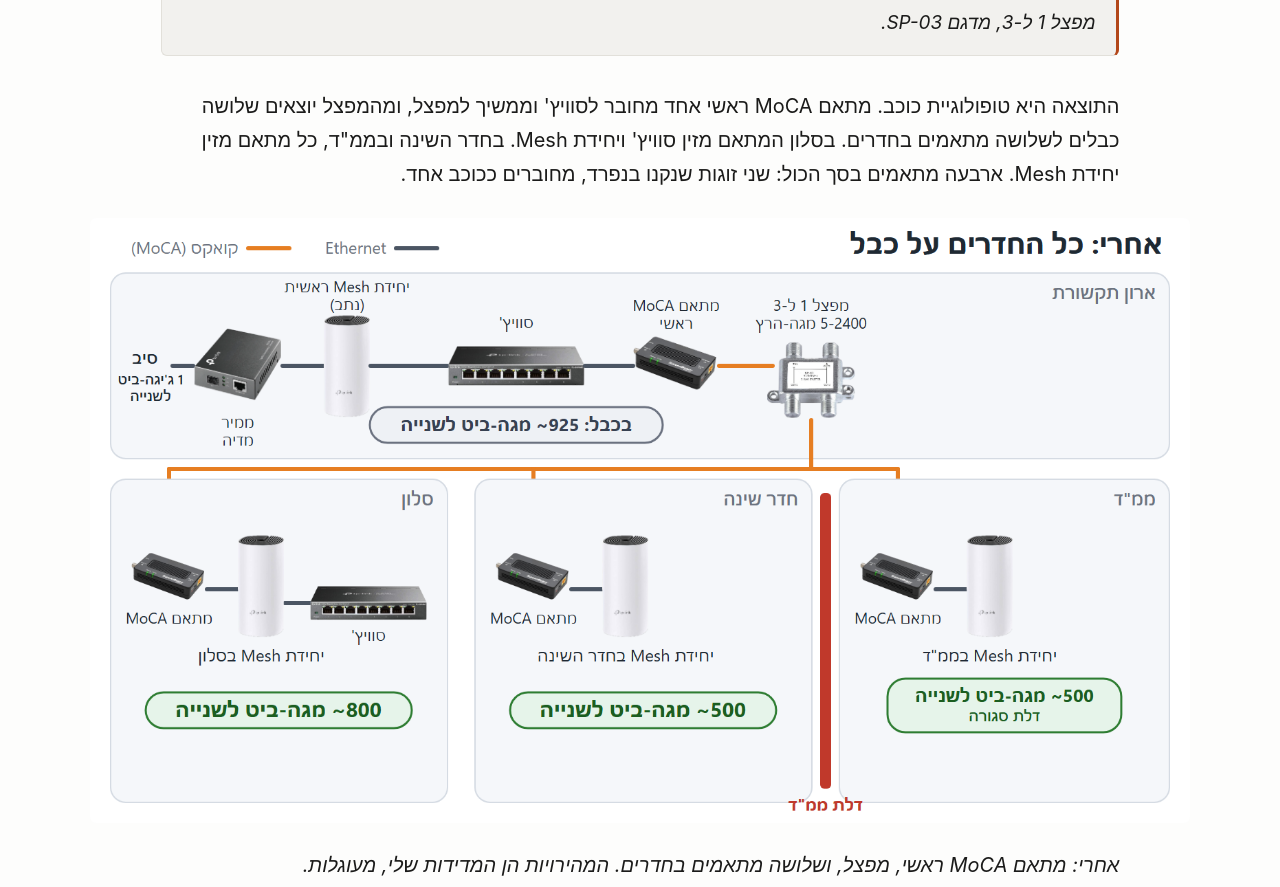
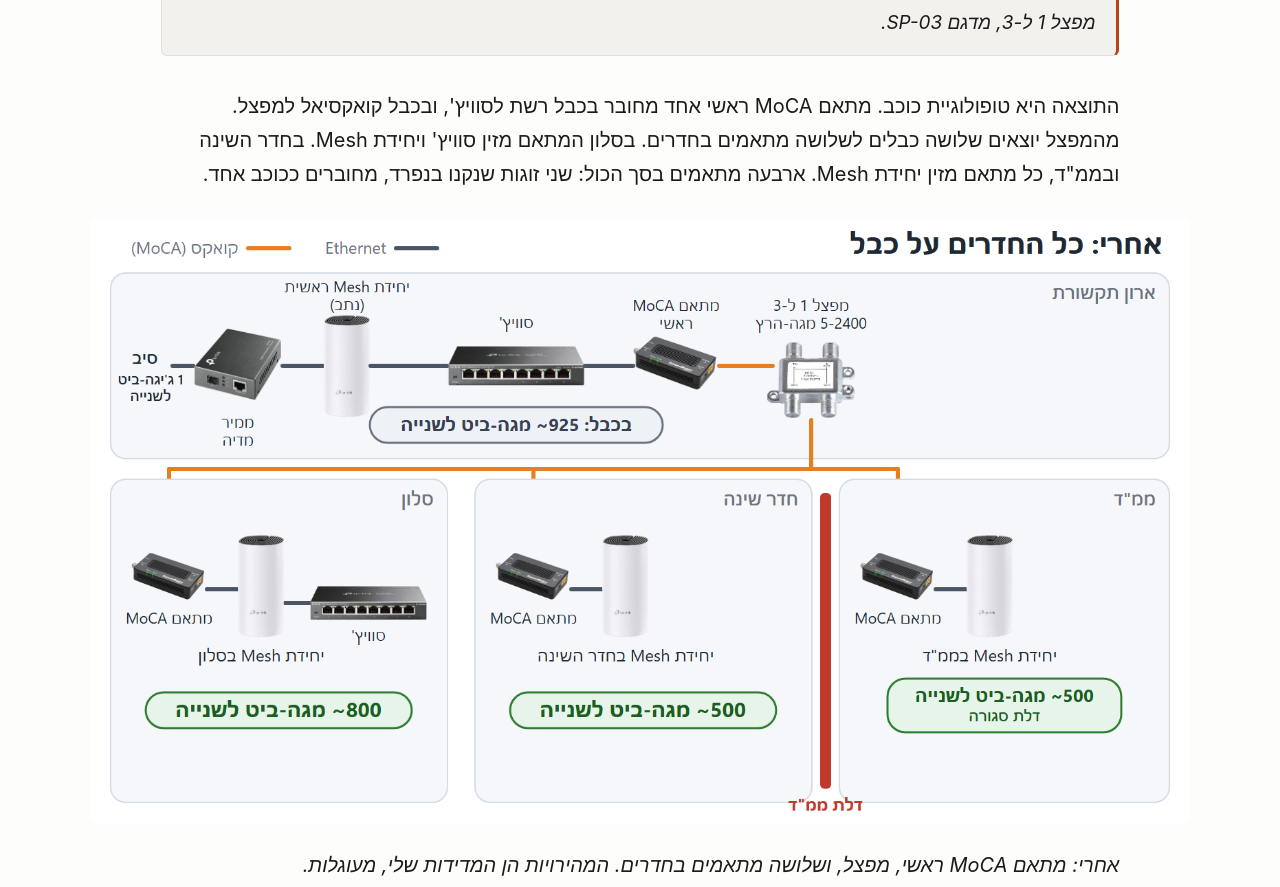
Before and after one commit to yoavain/yoavain.github.io, an Eleventy site: page content/he/blog/no-wifi-in-the-safe-room.md in a window 1280 px wide. Shown: the part 6158-7045 px from the top of the page. Built offline with nearby package versions, Linux system fonts and the light colour scheme; Eleventy itself is replaced by a stand-in of ours; files that its build step writes are made by us from their sources.

Commit message:
no-wifi-in-the-safe-room post
* Small fixes

```diff
--- a/content/he/blog/no-wifi-in-the-safe-room.md
+++ b/content/he/blog/no-wifi-in-the-safe-room.md
@@ -101,7 +101,7 @@ image_alt: >-
 
 </div>
 
-התוצאה היא טופולוגיית כוכב. מתאם MoCA ראשי אחד מחובר לסוויץ' וממשיך למפצל, ומהמפצל יוצאים שלושה כבלים לשלושה מתאמים בחדרים. בסלון המתאם מזין סוויץ' ויחידת Mesh. בחדר השינה ובממ"ד, כל מתאם מזין יחידת Mesh. ארבעה מתאמים בסך הכול: שני זוגות שנקנו בנפרד, מחוברים ככוכב אחד.
+התוצאה היא טופולוגיית כוכב. מתאם MoCA ראשי אחד מחובר בכבל רשת לסוויץ', ובכבל קואקסיאל למפצל. מהמפצל יוצאים שלושה כבלים לשלושה מתאמים בחדרים. בסלון המתאם מזין סוויץ' ויחידת Mesh. בחדר השינה ובממ"ד, כל מתאם מזין יחידת Mesh. ארבעה מתאמים בסך הכול: שני זוגות שנקנו בנפרד, מחוברים ככוכב אחד.
 
 ![תרשים: מתאם MoCA ראשי, מפצל, ושלושה מתאמים בחדרים, כל אחד מחובר בכבל קואקסיאל](/assets/images/no-wifi-in-the-safe-room/after-he.png)
 
```
